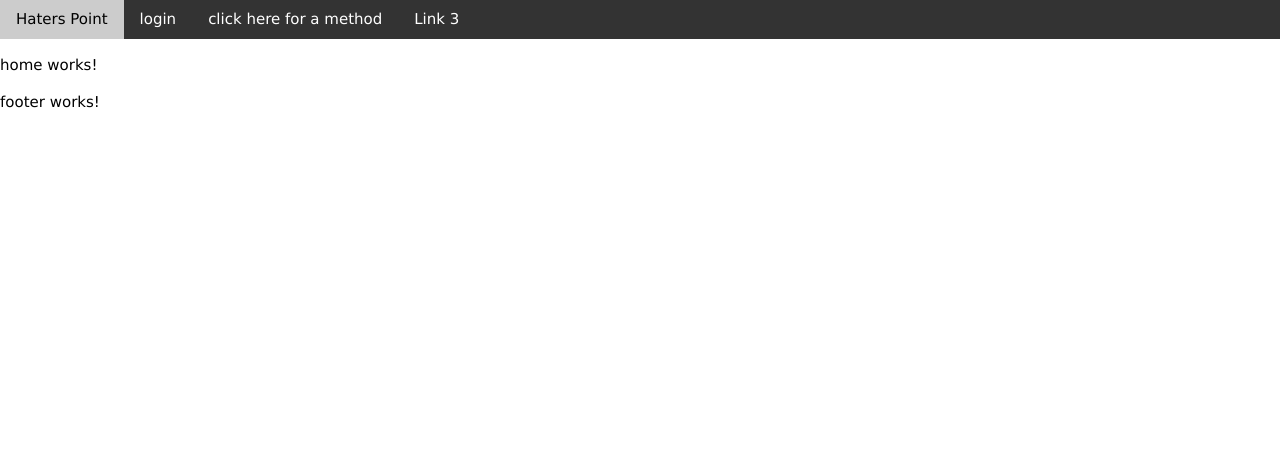
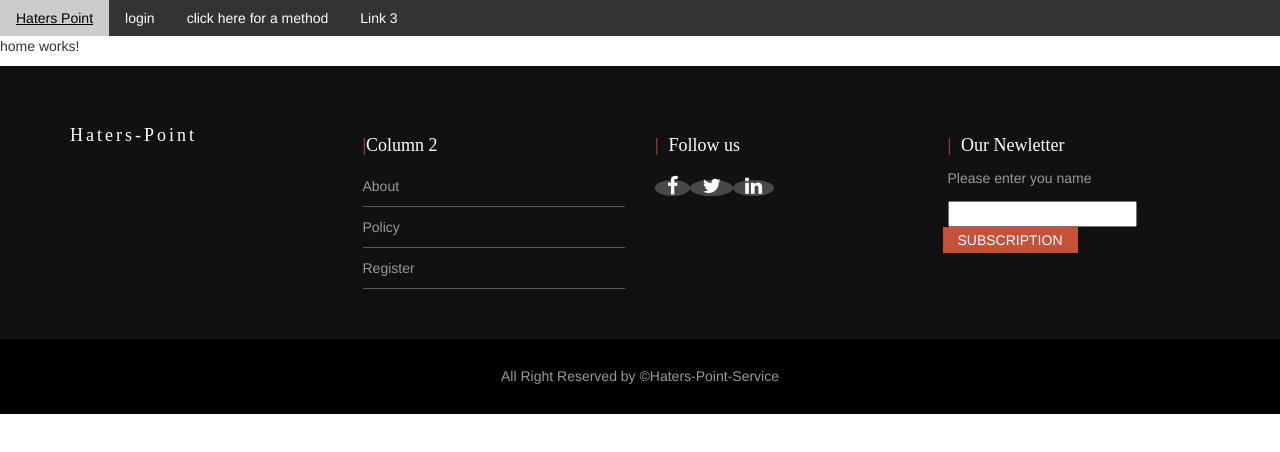
Before and after one commit to shivangshivang1/haters-point-fe, an Angular app: page / in a window 1280 px wide. Shown: the top 452 px of the page. Built offline with nearby package versions, Linux system fonts and the light colour scheme; no server answers.

Commit message:
added temporary footer section

```diff
--- a/src/app/generics/footer/footer.component.css
+++ b/src/app/generics/footer/footer.component.css
@@ -0,0 +1,84 @@
+.footer-top{
+    background: #111;
+    padding: 50px 0;
+}
+p{
+    color: #999;
+    line-height: 25px;
+}
+h3{
+    color: #fff;
+}
+h3,h2{
+    font-size: 18px;
+}
+.segment-one h3{
+    font-family: Courgette;
+    color: #fff;
+    letter-spacing: 3px;
+    margin: 10px 0;
+}
+.segment-two h3{
+    font-family: Poppins;
+    color: #fff;
+    /* letter-spacing: 3px;
+    margin: 10px 0; */
+}
+.segment-two h3:before{
+    content: '|';
+    color: #c65039;
+}
+.segment-two ul{
+    margin: 0;
+    padding: 0;
+    list-style: none;
+}
+.segment-two ul li{
+    border-bottom: 1px solid rgb(255,255,255,0.3);
+    line-height: 40px;
+}
+.segment-two ul li a{
+    color: #999;
+    text-decoration: none;
+}
+.segment-three h3{
+    color: #fff;
+    font-family: Poppins;
+}
+.segment-three h3:before{
+    content: '|';
+    color: #c65039;
+    padding-right: 10px;;
+}
+.segment-three a{
+    background: #494848;
+    width: 40px;
+    height: 40px;
+    border-radius: 50%;
+}
+.segment-four h3{
+    font-family: Poppins;
+}
+.segment-three a i{
+    font-size: 20px;
+    color: #fff;
+    padding: 10px 12px
+}
+.segment-four h3:before{
+    content: '|';
+    color: #c65039;
+    padding-right: 10px;;
+}
+.segment-four form input[type = submit] {
+    background: #c65039;
+    border: none;
+    padding: 3px 15px;
+    margin-left: -5px;
+    color: #fff;
+    text-transform: uppercase;
+}
+.footer-bottom-text{
+    text-align: center;
+    background: #000;
+    line-height: 75px;
+}
--- a/src/app/generics/footer/footer.component.html
+++ b/src/app/generics/footer/footer.component.html
@@ -1 +1,34 @@
-<p>footer works!</p>
+<footer>
+    <div class="footer-top">
+        <div class="container">
+            <div class="row">
+              <div class="col-md-3 col-sm-6 col-xs-12 segment-one">
+                <h3>Haters-Point</h3>
+              </div>
+              <div class="col-md-3 col-sm-6 col-xs-12 segment-two">
+                <h3>Column 2</h3>
+                <ul>
+                    <li><a href="#">About</a></li>
+                    <li><a href="#">Policy</a></li>
+                    <li><a href="#">Register</a></li>
+                </ul>
+              </div>
+              <div class="col-md-3 col-sm-6 col-xs-12 segment-three">
+                <h3>Follow us</h3>
+                <a href="#"><i class="fa fa-facebook"></i></a>
+                <a href="#"><i class="fa fa-twitter"></i></a>
+                <a href="#"><i class="fa fa-linkedin"></i></a>
+              </div>
+              <div class="col-md-3 col-sm-6 col-xs-12 segment-four">
+                <h3>Our Newletter</h3>
+                <p>Please enter you name</p>
+                <form action="">
+                    <input type="email"/>
+                    <input type="submit" value="Subscription"/>
+                </form>
+              </div>
+            </div>
+        </div>
+    </div>
+    <p class="footer-bottom-text">All Right Reserved by &copy;Haters-Point-Service<p>
+</footer>
--- a/src/index.html
+++ b/src/index.html
@@ -8,6 +8,9 @@
   <link rel="icon" type="image/x-icon" href="favicon.ico">
   <link rel="stylesheet" href="https://www.w3schools.com/w3css/4/w3.css">
   <link rel="stylesheet" href="https://cdnjs.cloudflare.com/ajax/libs/font-awesome/4.7.0/css/font-awesome.min.css">
+  <link rel="stylesheet" href="https://maxcdn.bootstrapcdn.com/bootstrap/3.4.1/css/bootstrap.min.css">
+  <script src="https://ajax.googleapis.com/ajax/libs/jquery/3.4.1/jquery.min.js"></script>
+  <script src="https://maxcdn.bootstrapcdn.com/bootstrap/3.4.1/js/bootstrap.min.js"></script>
 </head>
 <body>
   <app-root></app-root>
```
